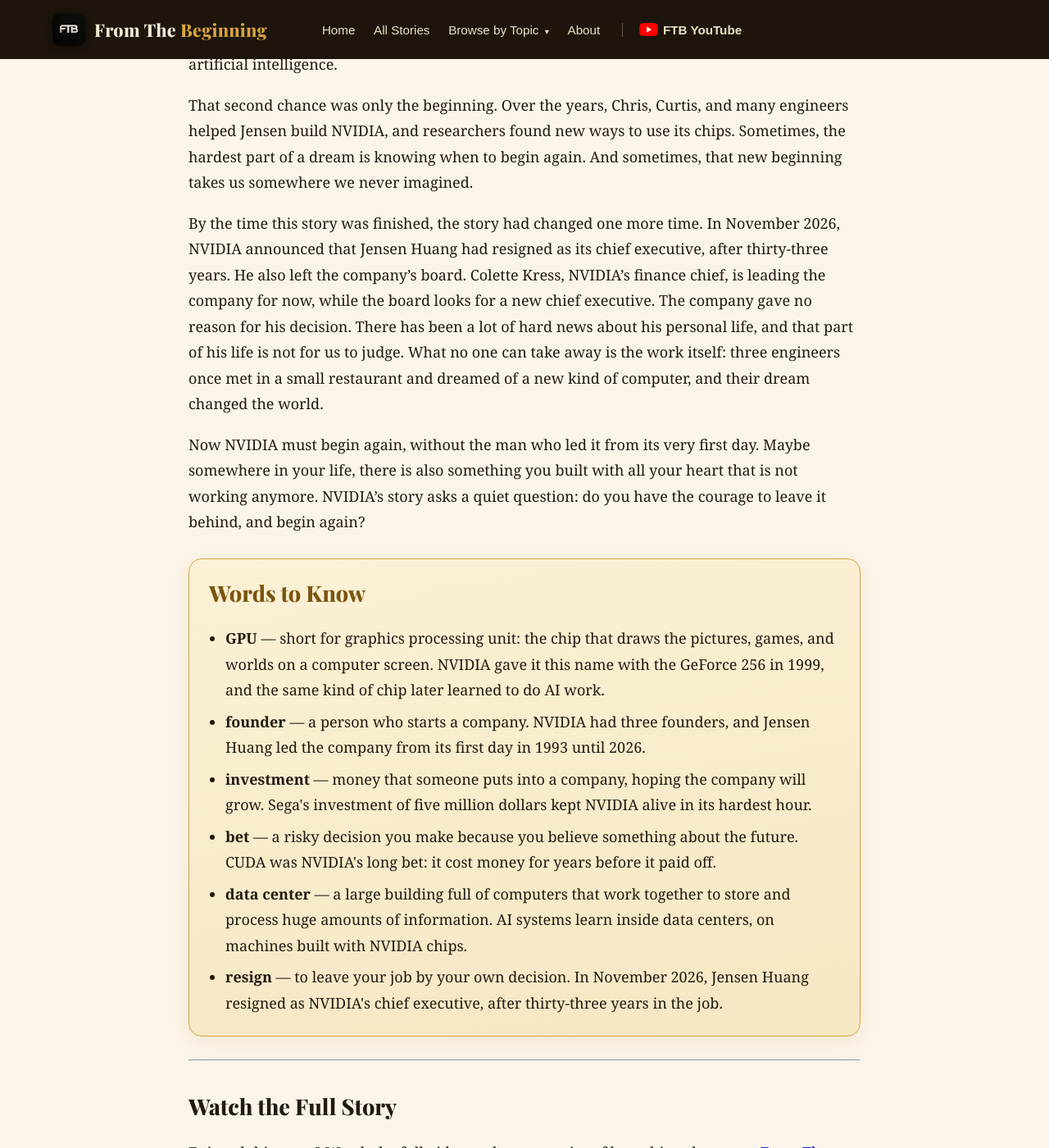
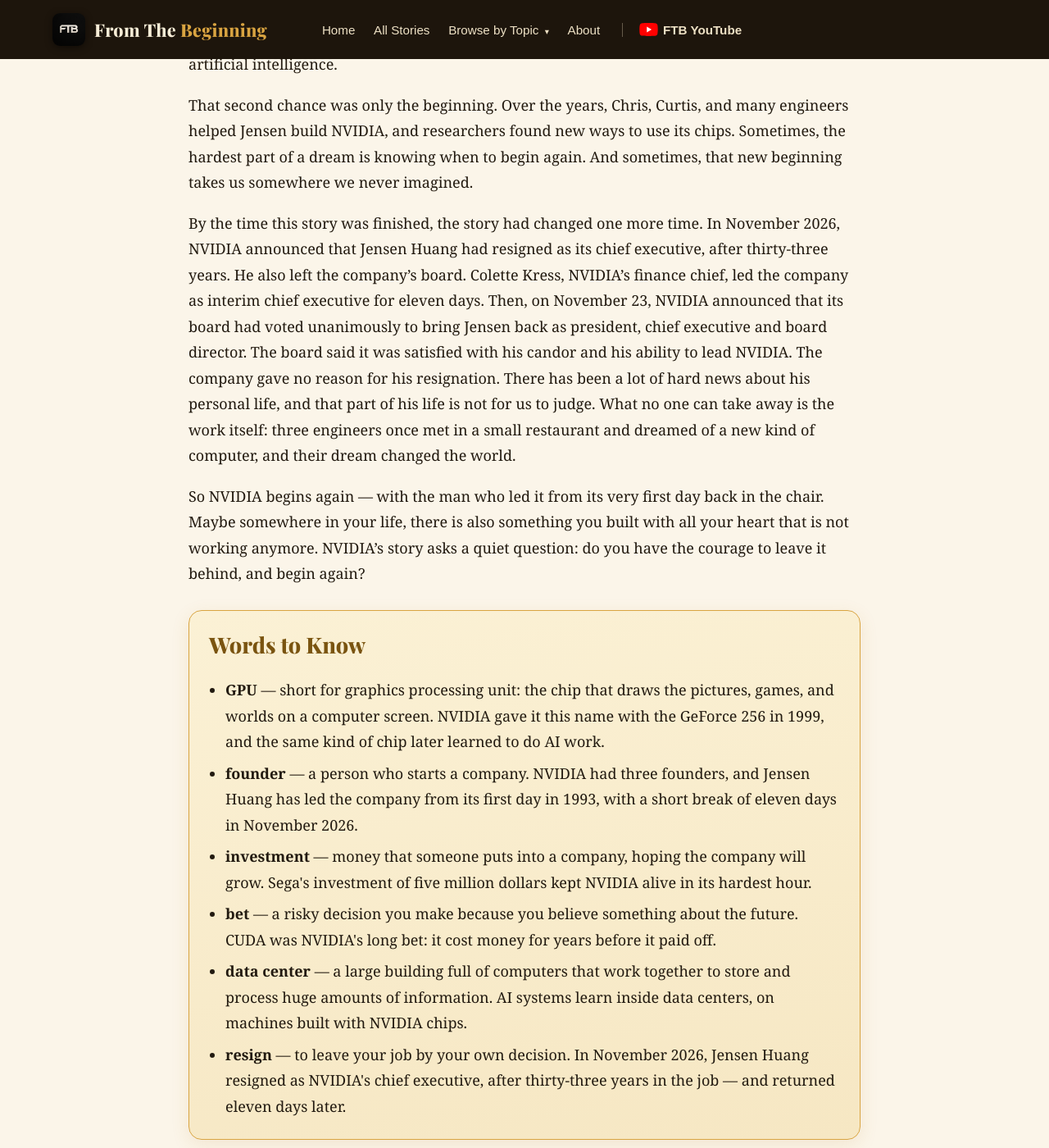
Before and after one commit to docsachmienphi/FTB, a Jekyll site: the page built from _posts/2026-11-12-history-of-nvidia.md, in a window 1280 px wide and 1400 px high, scrolled down 4554 px. Shown: the whole window at 82% size. Built offline with Jekyll 4.4.1, drawn with Linux system fonts in a browser that asks for light colours; some of the changed text lies outside the part shown.

Commit message:
Jensen Huang reinstated as NVIDIA CEO: update Jensen story, timeline and NVIDIA articles with Nov 23 official announcement

```diff
--- a/_posts/2026-11-12-history-of-nvidia.md
+++ b/_posts/2026-11-12-history-of-nvidia.md
@@ -1,9 +1,9 @@
 ---
 layout: post
 title: "The ENTIRE History of NVIDIA: The Company That Had to Begin Again"
-description: "Founded at a Denny's table in 1993, NVIDIA almost died with its first chip. Then it bet on AI before anyone believed, and in 2026 its founder walked away."
+description: "Founded at a Denny's table in 1993, NVIDIA almost died with its first chip. Then it bet on AI before anyone believed — and in 2026, its founder walked away, and came back."
 date: 2026-11-12
-last_modified_at: 2026-11-12
+last_modified_at: 2026-11-28
 categories: [Company-History, Founder-Stories]
 tags: [NVIDIA, Jensen-Huang]
 cover_brand: "NVIDIA"
@@ -25,6 +25,8 @@ sources:
     url: "https://engineering.stanford.edu/about/history/heroes/2018-heroes/jensen-huang"
   - title: "TechCrunch — Jensen Huang resigns as NVIDIA's chief executive, and CFO Colette Kress becomes interim CEO (November 2026)"
     url: "https://techcrunch.com/2026/11/12/nvidias-jensen-huang-resigns-chipmaker-names-cfo-colette-kress-as-interim-ceo/"
+  - title: "NVIDIA Newsroom — NVIDIA Board reinstates Jensen Huang as President, CEO and Board Director (November 23, 2026)"
+    url: "https://nvidianews.nvidia.com/news/nvidia-board-reinstates-jensen-huang-as-president-ceo-and-board-director/"
 glance:
   facts:
     - label: "Founded"
@@ -34,7 +36,7 @@ glance:
     - label: "The rescue"
       text: "A five million dollar investment from Sega, in the company's hardest hour"
     - label: "Today"
-      text: "The most valuable company in the world and the engine of the AI age, beginning again without its founder"
+      text: "The most valuable company in the world and the engine of the AI age — led once again by its founder"
   timeline:
     - year: "1993"
       text: "Three engineers found NVIDIA after talking at a Denny's restaurant in California"
@@ -49,12 +51,12 @@ glance:
     - year: "2022"
       text: "ChatGPT reaches the public, and the whole world needs NVIDIA's machines"
     - year: "2026"
-      text: "Jensen Huang resigns as chief executive after thirty-three years; Colette Kress leads for now"
+      text: "Jensen Huang resigns as chief executive after thirty-three years — and returns eleven days later"
 words:
   - word: "GPU"
     def: "short for graphics processing unit: the chip that draws the pictures, games, and worlds on a computer screen. NVIDIA gave it this name with the GeForce 256 in 1999, and the same kind of chip later learned to do AI work."
   - word: "founder"
-    def: "a person who starts a company. NVIDIA had three founders, and Jensen Huang led the company from its first day in 1993 until 2026."
+    def: "a person who starts a company. NVIDIA had three founders, and Jensen Huang has led the company from its first day in 1993, with a short break of eleven days in November 2026."
   - word: "investment"
     def: "money that someone puts into a company, hoping the company will grow. Sega's investment of five million dollars kept NVIDIA alive in its hardest hour."
   - word: "bet"
@@ -62,7 +64,7 @@ words:
   - word: "data center"
     def: "a large building full of computers that work together to store and process huge amounts of information. AI systems learn inside data centers, on machines built with NVIDIA chips."
   - word: "resign"
-    def: "to leave your job by your own decision. In November 2026, Jensen Huang resigned as NVIDIA's chief executive, after thirty-three years in the job."
+    def: "to leave your job by your own decision. In November 2026, Jensen Huang resigned as NVIDIA's chief executive, after thirty-three years in the job — and returned eleven days later."
 faq:
   - q: "Who founded NVIDIA?"
     a: "NVIDIA was founded by three engineers: Jensen Huang, Chris Malachowsky, and Curtis Priem. The three men talked their idea over at a Denny's restaurant in California, and on April 5, 1993, they started the company, with Jensen Huang as its chief executive."
@@ -71,7 +73,9 @@ faq:
   - q: "What is CUDA, and why did it matter?"
     a: "CUDA is a system NVIDIA introduced in 2006. It let programmers use graphics chips for much more than games, for example for scientific research that needs millions of calculations at the same time. For years, CUDA brought little money. Then, in 2012, researchers trained an AI system called AlexNet on NVIDIA chips and achieved remarkable results. Ten years later, the age of ChatGPT arrived, and the world needed exactly the technology NVIDIA had been building."
   - q: "Why did Jensen Huang resign as NVIDIA's CEO?"
-    a: "In November 2026, NVIDIA announced that Jensen Huang had resigned as its chief executive, and had also left the company's board, after thirty-three years. The company did not give a reason for his decision. Colette Kress, NVIDIA's finance chief, became interim chief executive while the board looks for a permanent successor. The days before the announcement carried a lot of hard news about his personal life. That part of his story is his own, and this article does not judge it."
+    a: "In November 2026, NVIDIA announced that Jensen Huang had resigned as its chief executive, and had also left the company's board, after thirty-three years. The company did not give a reason for his decision. Colette Kress, NVIDIA's finance chief, became interim chief executive. Eleven days later, on November 23, the board voted unanimously to bring Jensen back as chief executive and board director, and Kress continues as finance chief. The days before the first announcement carried a lot of hard news about his personal life. That part of his story is his own, and this article does not judge it."
+  - q: "Who is NVIDIA's CEO now?"
+    a: "Jensen Huang. NVIDIA announced on November 23, 2026 that its board had voted unanimously to reinstate him as president, chief executive officer and board director, effective immediately. Colette Kress, who led the company as interim chief executive for eleven days, continues as chief financial officer."
 ---
 
 In the 1990s, NVIDIA was a small company trying to make better computer chips for video games. But it had chosen the wrong technology. The computer industry was moving in another direction, customers were not buying enough of its chips, and the company was running out of money. Years of hard work were falling apart.
@@ -130,6 +134,6 @@ A month earlier, in July 2026, Jensen Huang had visited an arcade in Tokyo. Ther
 
 That second chance was only the beginning. Over the years, Chris, Curtis, and many engineers helped Jensen build NVIDIA, and researchers found new ways to use its chips. Sometimes, the hardest part of a dream is knowing when to begin again. And sometimes, that new beginning takes us somewhere we never imagined.
 
-By the time this story was finished, the story had changed one more time. In November 2026, NVIDIA announced that Jensen Huang had resigned as its chief executive, after thirty-three years. He also left the company's board. Colette Kress, NVIDIA's finance chief, is leading the company for now, while the board looks for a new chief executive. The company gave no reason for his decision. There has been a lot of hard news about his personal life, and that part of his life is not for us to judge. What no one can take away is the work itself: three engineers once met in a small restaurant and dreamed of a new kind of computer, and their dream changed the world.
+By the time this story was finished, the story had changed one more time. In November 2026, NVIDIA announced that Jensen Huang had resigned as its chief executive, after thirty-three years. He also left the company's board. Colette Kress, NVIDIA's finance chief, led the company as interim chief executive for eleven days. Then, on November 23, NVIDIA announced that its board had voted unanimously to bring Jensen back as president, chief executive and board director. The board said it was satisfied with his candor and his ability to lead NVIDIA. The company gave no reason for his resignation. There has been a lot of hard news about his personal life, and that part of his life is not for us to judge. What no one can take away is the work itself: three engineers once met in a small restaurant and dreamed of a new kind of computer, and their dream changed the world.
 
-Now NVIDIA must begin again, without the man who led it from its very first day. Maybe somewhere in your life, there is also something you built with all your heart that is not working anymore. NVIDIA's story asks a quiet question: do you have the courage to leave it behind, and begin again?
+So NVIDIA begins again — with the man who led it from its very first day back in the chair. Maybe somewhere in your life, there is also something you built with all your heart that is not working anymore. NVIDIA's story asks a quiet question: do you have the courage to leave it behind, and begin again?
```
Also changed, not shown: _posts/2026-11-12-history-of-jensen-huang.md (+14 -4 lines), _posts/2026-11-14-jensen-huang-timeline.md (+12 -10 lines).
